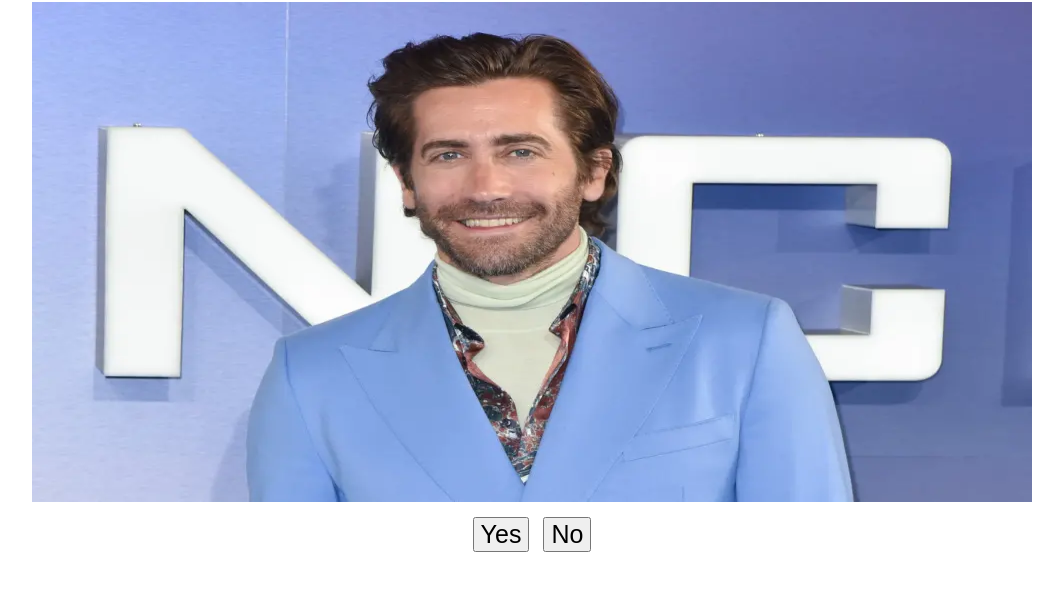
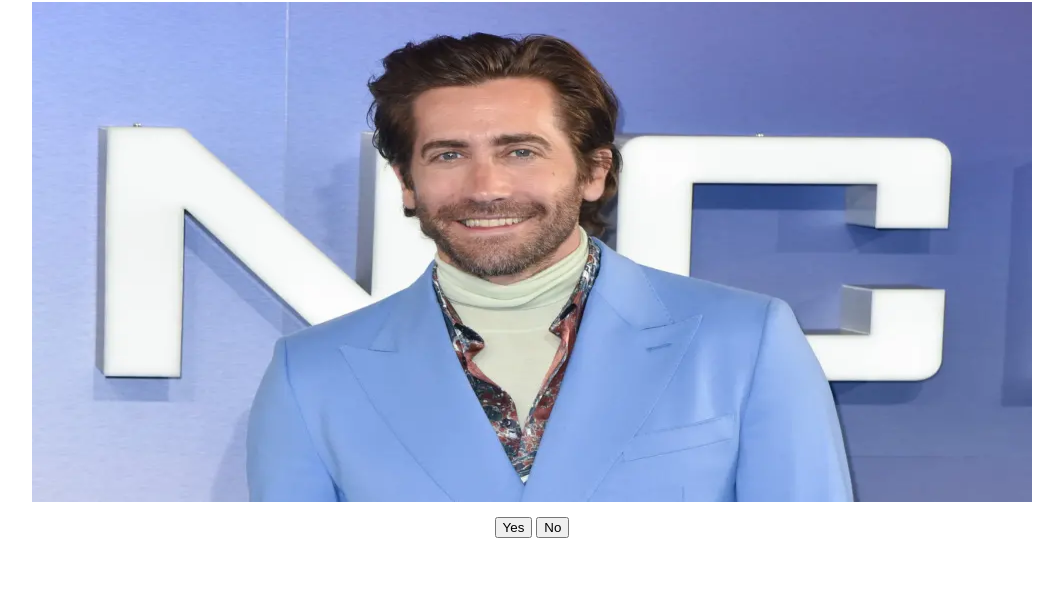
Before and after one commit to schanver/Project-Valentine, a plain HTML site: page index.html in a window 1280 px wide. Shown: the part 78-668 px from the top of the page, without its empty margins (108-1171 px from the left). Drawn offline with Linux system fonts and the light colour scheme.

Commit message:
changed buttons

```diff
--- a/index.html
+++ b/index.html
@@ -14,8 +14,8 @@
             <img src="./jake.png" id="image">
         </div>
         <div id="button-container">
-            <input type="button" id="yes" value="Yes">
-            <input type="button" id="no" value="No">
+            <button id="yes" value="Yes"> Yes </button>
+            <button id="no" value="No"> No </button>
         </div>
     </div>
     <script src="./script.js"></script>
```
